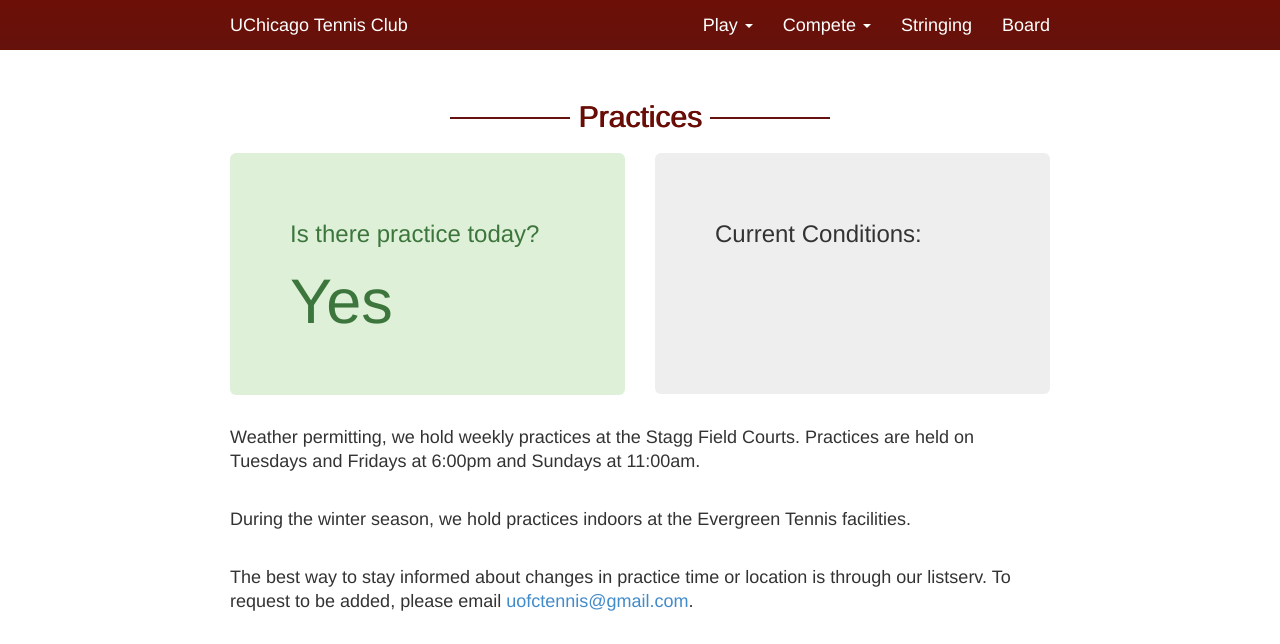
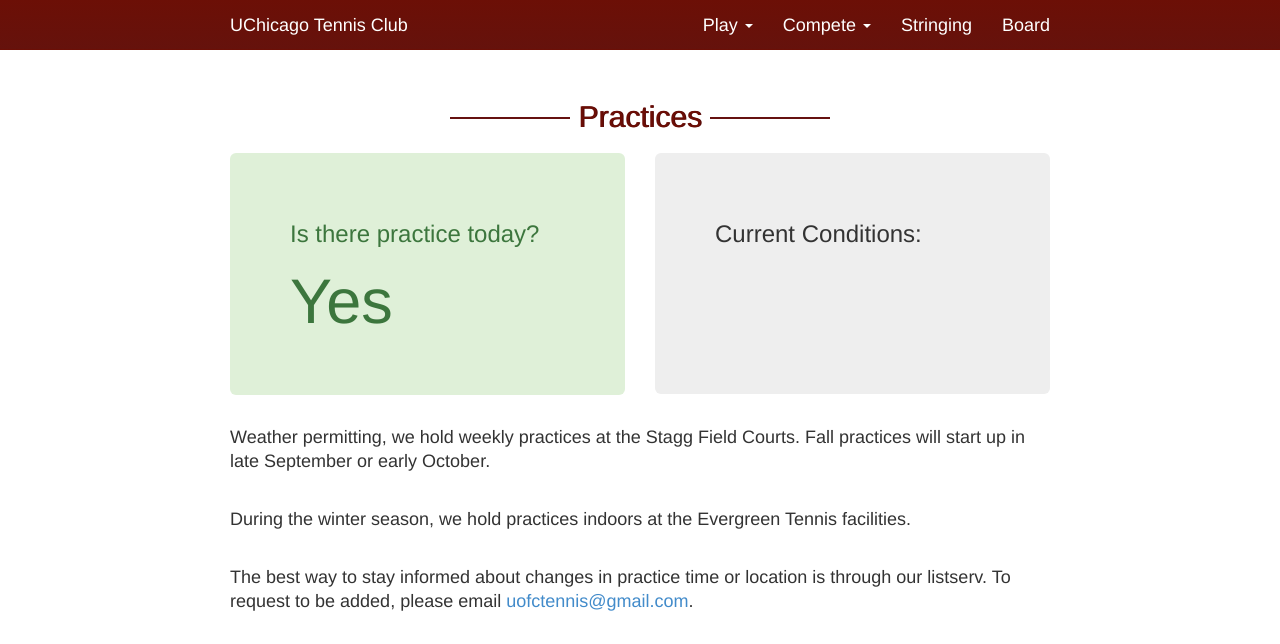
Before and after one commit to gaelle2030/uchicagotennisclub, a plain HTML site: page practices.html in a window 1280 px wide. Shown: the top 644 px of the page. Drawn offline with nearby package versions, Linux system fonts and the light colour scheme.

Commit message:
Changed practices info

```diff
--- a/practices.html
+++ b/practices.html
@@ -90,7 +90,7 @@
 
 		<div class="row">
 			<div class="col-lg-12">
-				<p>Weather permitting, we hold weekly practices at the Stagg Field Courts. Practices are held on Tuesdays and Fridays at 6:00pm and Sundays at 11:00am.</p><br>
+				<p>Weather permitting, we hold weekly practices at the Stagg Field Courts. Fall practices will start up in late September or early October.</p><br>
 				<p>During the winter season, we hold practices indoors at the Evergreen Tennis facilities.</p><br>
 				<p>The best way to stay informed about changes in practice time or location is through our listserv. To request to be added, please email <a href="mailto:uofctennis@gmail.com">uofctennis@gmail.com</a>.</p><br>
 			</div>
```
